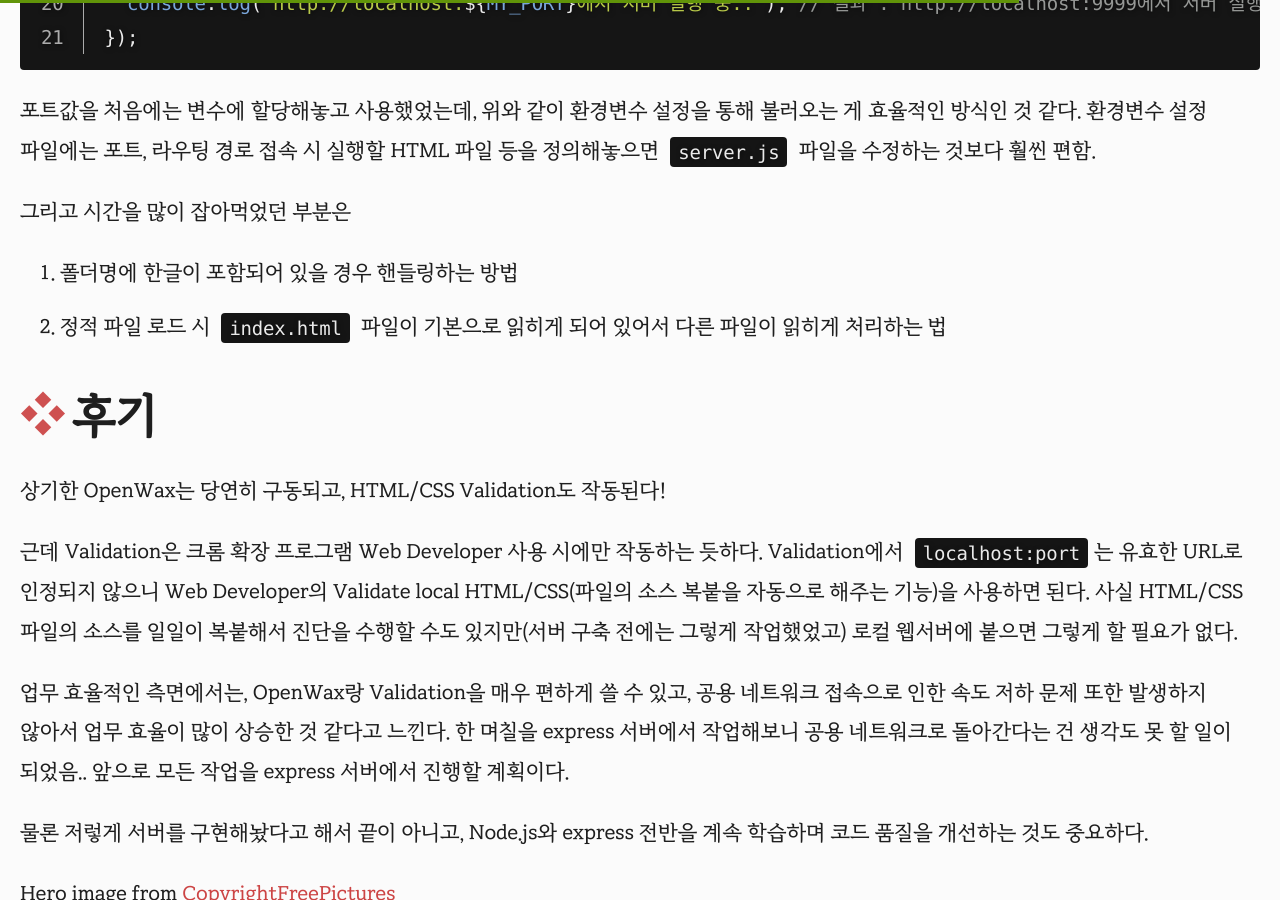
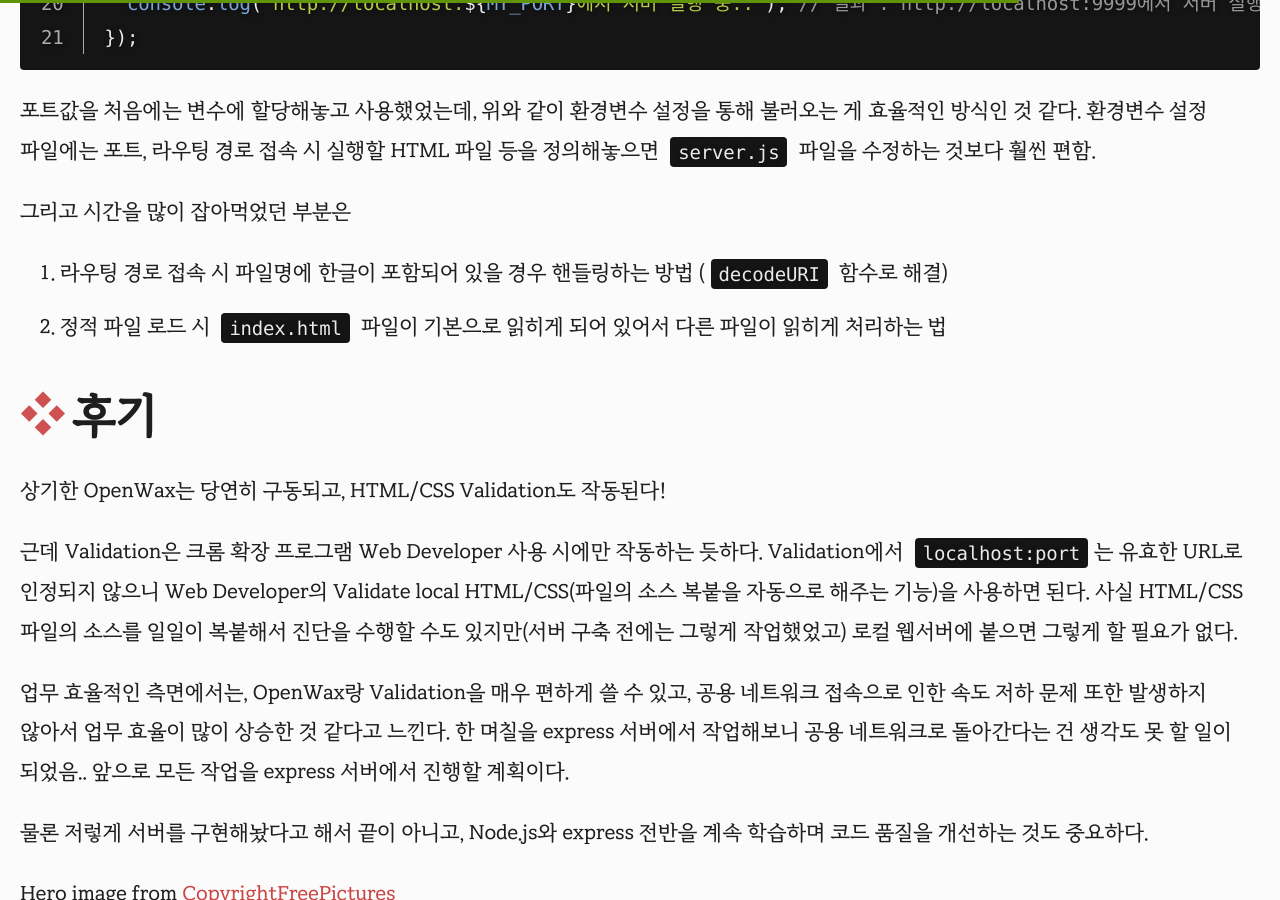
Before and after one commit to selosele/selosele.github.io, a Jekyll site: the page built from _posts/2021-03-09-epilogue-of-create-express-server.md, in a window 1280 px wide and 900 px high, scrolled down 1860 px. Built offline with Jekyll 4.4.1, drawn with Linux system fonts in a browser that asks for light colours; comment, search, counter and statistics services are not loaded; a style sheet for code colours, icons or effects is not loaded.

Commit message:
내용 수정

````diff
--- a/_posts/2021-03-09-epilogue-of-create-express-server.md
+++ b/_posts/2021-03-09-epilogue-of-create-express-server.md
@@ -56,7 +56,7 @@ server.listen(MY_PORT, () => {
 
 그리고 시간을 많이 잡아먹었던 부분은
 
-1. 폴더명에 한글이 포함되어 있을 경우 핸들링하는 방법
+1. 라우팅 경로 접속 시 파일명에 한글이 포함되어 있을 경우 핸들링하는 방법 (```decodeURI``` 함수로 해결)
 2. 정적 파일 로드 시 ```index.html``` 파일이 기본으로 읽히게 되어 있어서 다른 파일이 읽히게 처리하는 법
 
 ## 후기
````
